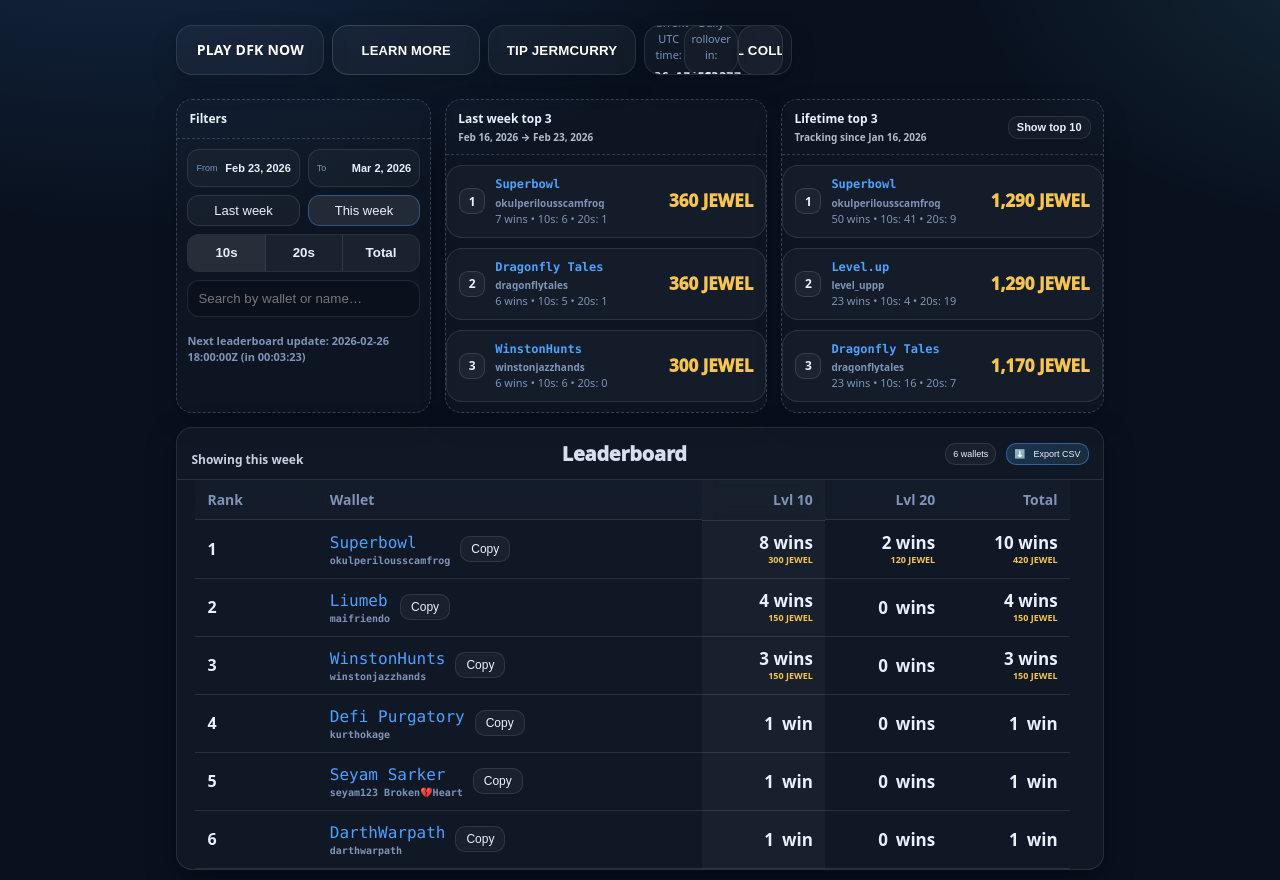
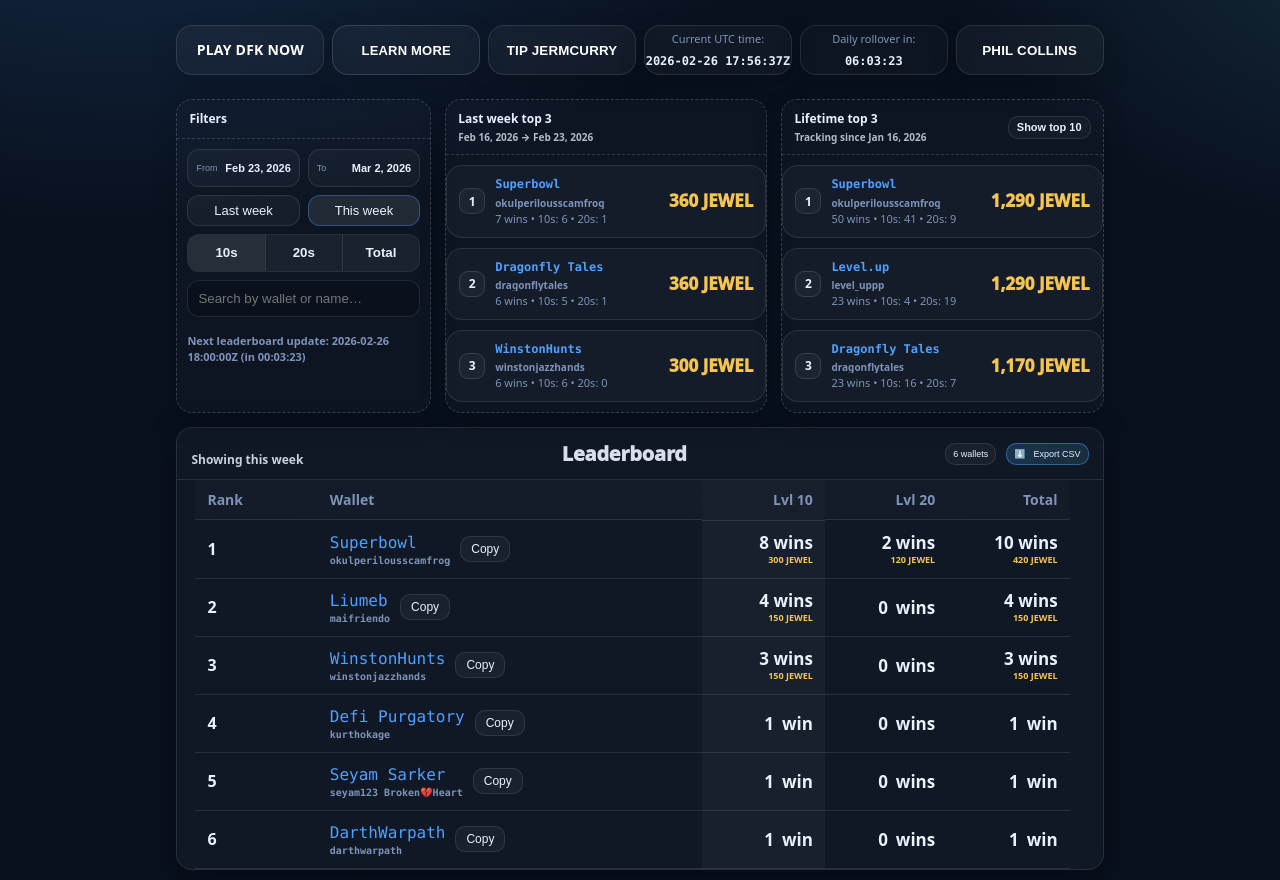
Before and after one commit to winstonjazzhands/Tournament-leaderboard, a website: page index.html in a window 1280 px wide. Shown: the part 67-947 px from the top of the page. Drawn offline with Linux system fonts and the light colour scheme.

Commit message:
fix: buttons up top all messed up

```diff
--- a/index.html
+++ b/index.html
@@ -3,7 +3,7 @@
 <head>
   <meta charset="utf-8" />
   <meta name="viewport" content="width=device-width,initial-scale=1" />
-  <meta name="app-version" content="v1.0.2" />
+  <meta name="app-version" content="v1.0.3" />
   <title>DFK Tournament Leaderboard</title>
   <style>
     :root{
@@ -774,7 +774,7 @@
 </head>
 
 <body>
-<!-- DFK Tournament Leaderboard • version v1.0.2 -->
+<!-- DFK Tournament Leaderboard • version v1.0.3 -->
 <div class="wrap" id="app">
   <div class="headerInner">
     <header>
@@ -795,12 +795,13 @@
           <button class="topMiniBtn" id="tipBtn" type="button">TIP JERMCURRY</button>
 
           <div class="miniTile" id="utcTile">
-            <div class="miniInner">
-              <span class="k">Current UTC time:</span>
-              <span class="v" id="utcNow">—</span>
-            </div>
-
-          <div class="miniTile secondary">
+  <div class="miniInner">
+    <span class="k">Current UTC time:</span>
+    <span class="v" id="utcNow">—</span>
+  </div>
+</div>
+
+          <div class="miniTile secondary" id="rolloverTile">
             <div class="miniInner">
               <span class="k">Daily rollover in:</span>
               <span class="v" id="utcCountdown">—</span>
@@ -1185,7 +1186,7 @@
 <script>
   const $ = (id) => document.getElementById(id);
 
-  const APP_VERSION = "v1.0.2";
+  const APP_VERSION = "v1.0.3";
 
   const state = {
     wins: [],
```
